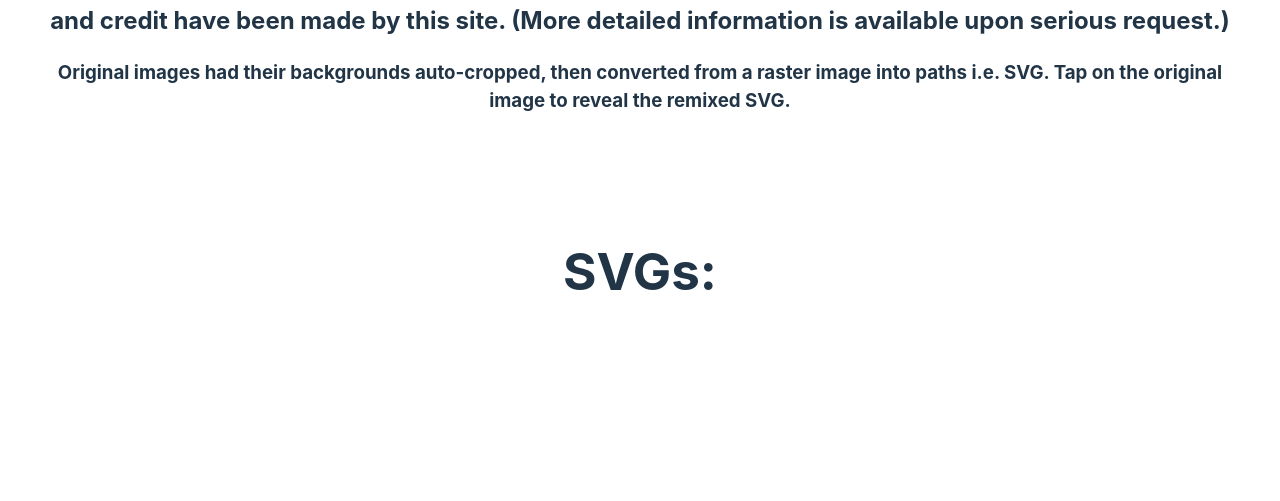
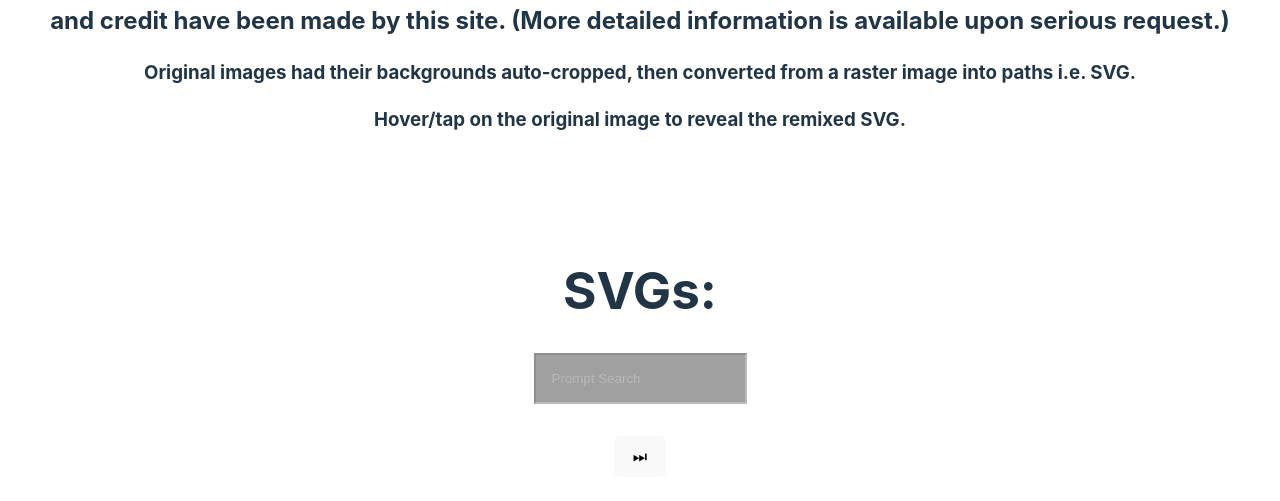
Before and after one commit to crazy4groovy/aisvg.art, a Svelte app: page / in a window 1280 px wide. Shown: the part 611-1112 px from the top of the page. Before the commit the page ends 977 px from the top, so only its background shows below. Built offline with nearby package versions, Linux system fonts and the light colour scheme; no server answers.

Commit message:
add Search

```diff
--- a/package.json
+++ b/package.json
@@ -17,5 +17,8 @@
     "tslib": "~2.5.0",
     "typescript": "~5.0.2",
     "vite": "~4.3.2"
+  },
+  "dependencies": {
+    "fuzzysearch": "~1.0.3"
   }
 }
--- a/src/App.svelte
+++ b/src/App.svelte
@@ -1,23 +1,64 @@
 <script lang="ts">
+  import { onMount } from "svelte";
+  import fzy from "fuzzysearch";
   import midjourneyLogo from "./assets/Midjourney.svg";
   import svgLogo from "./assets/SVG.svg";
 
-  import { store, paginate, type Img } from "./stores/images";
+  import { store as imgStore, paginate, type Img } from "./stores/images";
+  import { store as searchStore } from "./stores/searchText";
   import ImgCard from "./lib/ImgCard.svelte";
+  import SearchInput from "./lib/SearchInput.svelte";
 
-  let pages: string[];
+  // let pages: string[];
   let svg4CroppedImgs: Img[];
   let originalCroppedImgs: Img[];
   let originalCroppedImgsById: Record<string, Img>;
+  let displayedSvg4CroppedImgs: Img[];
+  let pageNumber: number = 0;
+
+  onMount(() => {
+    paginate();
+  });
+
+  function handleNextPage() {
+    pageNumber += 1;
+    document.querySelector("#search-start")?.scrollIntoView();
+  }
+
+  function handlePrevPage() {
+    pageNumber = Math.max(0, pageNumber - 1);
+    document.querySelector("#search-start")?.scrollIntoView();
+  }
 
   $: {
-    ({ pages, svg4CroppedImgs, originalCroppedImgs } = $store);
+    ({ svg4CroppedImgs, originalCroppedImgs } = $imgStore);
     originalCroppedImgsById = originalCroppedImgs.reduce((map, img) => {
       map[img.id] = img;
       return map;
     }, {});
-    console.log(originalCroppedImgsById);
-    if (!pages.length) paginate();
+
+    const needle = $searchStore.toLocaleLowerCase();
+    const filterImgs = filterNeedle(needle);
+
+    if (needle.length <= 2) {
+      displayedSvg4CroppedImgs = svg4CroppedImgs.slice(
+        pageNumber * 15,
+        pageNumber * 15 + 15
+      );
+    } else {
+      displayedSvg4CroppedImgs = svg4CroppedImgs
+        .filter(filterImgs)
+        .slice(0, 50);
+    }
+  }
+
+  function filterNeedle(
+    needle: string
+  ): (value: Img, index: number, array: Img[]) => unknown {
+    return (img): boolean =>
+      originalCroppedImgsById[img.id].searchTokens.some((token) =>
+        fzy(needle, token)
+      );
   }
 </script>
 
@@ -34,6 +75,7 @@
     </div>
 
     <h1>Celebrating AI SVG Art.</h1>
+
     <h2>
       All source images were gathered from the Midjourney publicly viewable and
       remixable <a href="https://midjourney.com/showcase/recent/">"showcase"</a>
@@ -52,28 +94,36 @@
 
     <h3>
       Original images had their backgrounds auto-cropped, then converted from a
-      raster image into paths i.e. SVG. Tap on the original image to reveal the
-      remixed SVG.
+      raster image into paths i.e. SVG.
     </h3>
 
-    <h1>SVGs:</h1>
+    <h3>Hover/tap on the original image to reveal the remixed SVG.</h3>
 
-    {#each svg4CroppedImgs as svg, i (svg)}
+    <h1 id="search-start">SVGs:</h1>
+
+    <SearchInput placeholder="Prompt Search" />
+
+    {#each displayedSvg4CroppedImgs as svg, i (svg)}
       <h4>{svg.id}</h4>
       <p class="prompt">
         {originalCroppedImgsById[svg.id]?.meta.textPrompt ?? "no prompt found"}
       </p>
-      <ImgCard
-        src={svg.src}
-        alt={svg.id}
-        onload={i + 1 === svg4CroppedImgs.length ? paginate : undefined}
-      />
+      <ImgCard src={svg.src} alt={svg.id} />
       <ImgCard
         src={originalCroppedImgsById[svg.id]?.src}
         alt={originalCroppedImgsById[svg.id]?.id}
         isTop={true}
       />
     {/each}
+
+    <div class="pagination">
+      {#if pageNumber > 0 && $searchStore.length < 3}
+        <button on:click={handlePrevPage} title="Prev Page">⏮</button>
+      {/if}
+      {#if $searchStore.length < 3}
+        <button on:click={handleNextPage} title="Next Page">⏭</button>
+      {/if}
+    </div>
   </div>
 </main>
 
@@ -115,4 +165,7 @@
     transform: translateY(-50px);
     display: inline-block;
   }
+  .pagination {
+    margin: 2rem;
+  }
 </style>
--- a/src/lib/ImgCard.svelte
+++ b/src/lib/ImgCard.svelte
@@ -20,7 +20,7 @@
   img.isTop {
     cursor: pointer;
     display: inline-block;
-    transform: perspective(400px) translateX(calc(-1 * min(40vw, 350px) / 2)) rotateY(0);
+    transform: perspective(400px) translateX(calc(-1 * min(40vw, 400px) / 2)) rotateY(0);
     transition: .8s all ease-in-out;
   }
   img.isTop:hover, img.isTop:focus {
--- /dev/null
+++ b/src/lib/SearchInput.svelte
@@ -0,0 +1,25 @@
+<script lang="ts">
+  import { store } from "../stores/searchText";
+
+  export let placeholder = "";
+</script>
+
+<input
+  type="text"
+  bind:value={$store}
+  class:inactive={$store.length <= 2}
+  {placeholder}
+/>
+
+<style>
+  input[type="text"] {
+    padding: 1rem;
+    background-color: yellowgreen;
+    color: #333;
+  }
+  input.inactive {
+    opacity: 0.5;
+    background-color: #444;
+    color: yellowgreen;
+  }
+</style>
--- a/src/lib/loader.ts
+++ b/src/lib/loader.ts
@@ -13,7 +13,7 @@ export async function loadSvg4CroppedList(
 ): Promise<Svg4Cropped[]> {
   const text = await fetch(
     `https://images.aisvg.art/midjourney-showcase/svg-4-cropped/__final-${date}.txt`
-  ).then((r) => r.text());
+  ).then((r) => r.text()).catch(() => '');
 
   const data = text
     .split("\r\n")
@@ -32,7 +32,7 @@ export async function loadSvg4CroppedList(
 export async function loadOriginalList(date: string): Promise<Array<string[]>> {
   const text = await fetch(
     `https://images.aisvg.art/midjourney-showcase/original/___jobs-${date}.yaml`
-  ).then((r) => r.text());
+  ).then((r) => r.text()).catch(() => '');
 
   const data = text
     .split("\n")
--- a/src/stores/images.ts
+++ b/src/stores/images.ts
@@ -8,6 +8,7 @@ export interface Img {
   src: string;
   id: string;
   meta?: any;
+  searchTokens?: string[];
 }
 
 export interface Store {
@@ -44,9 +45,11 @@ export const paginate = async () => {
           src: arr[0],
           id: arr[1],
           meta: arr[4],
+          searchTokens: (arr[4] as any).textPrompt.join(" ").toLowerCase().replace(/[;:,]/g, ' ').split(" ").filter(t => t.length > 2)
         } as Img)
     )
     .filter((origImg) => svgIds.includes(origImg.id));
+  console.log(origImgs[0])
   const origIds = origImgs.map((obj) => obj.id);
 
   svg4Imgs = svg4Imgs.filter((svgImg) => origIds.includes(svgImg.id));
@@ -57,4 +60,6 @@ export const paginate = async () => {
   x.pages = [date, ...x.pages];
 
   store.set(x);
+
+  if (svgIds.length) return paginate();
 };
--- /dev/null
+++ b/src/stores/searchText.ts
@@ -0,0 +1,3 @@
+import { writable } from "svelte/store";
+
+export const store = writable<string>("");
```
Also changed, not shown: 1 other file (tests, documents, lock files or other folders).
